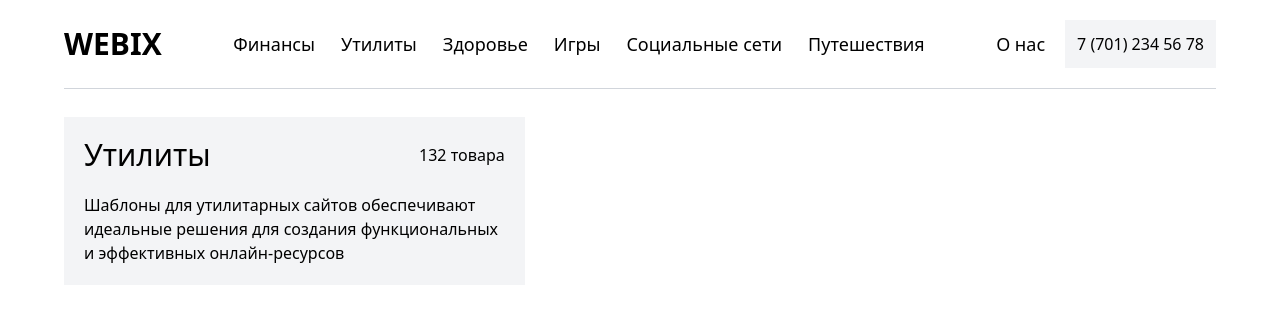
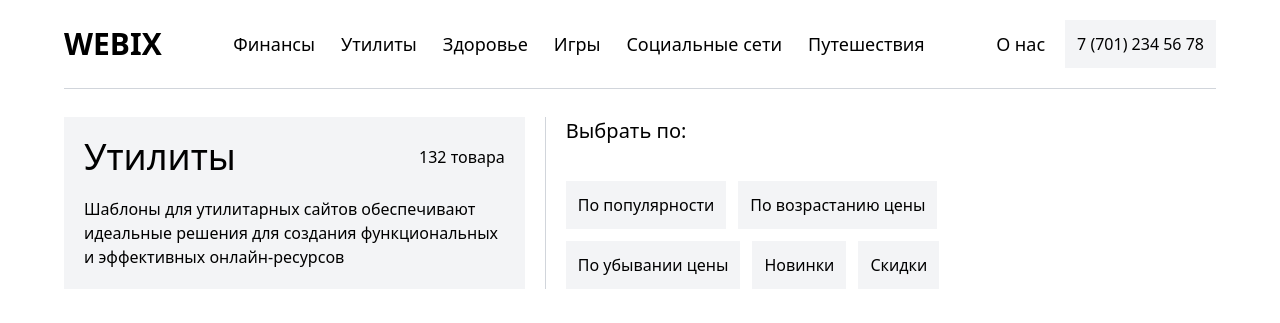
Before and after one commit to Elman2055/webix, a React (Vite) app: page /categories/1 in a window 1280 px wide. Shown: the top 323 px of the page. Built offline with nearby package versions, Linux system fonts and the light colour scheme; grey boxes are pictures that could not be loaded; the HTML template or start-up script is replaced by a standard one.

Commit message:
create: filter categories

```diff
--- a/src/components/categories/Categories.tsx
+++ b/src/components/categories/Categories.tsx
@@ -1,18 +1,25 @@
-import React from "react";
-
 const Categories = () => {
   return (
     <div className="w-[90%] mx-auto">
-      <div>
+      <div className="flex gap-5">
         <div className="w-[40%] bg-gray-100 p-5">
           <div className="flex items-center justify-between pb-5">
-            <p className="text-3xl font-medium">Утилиты</p>
-            <p>132 товара</p>
+            <p className="text-4xl desktop2:text-5xl font-medium">Утилиты</p>
+            <p className="desktop2:text-2xl">132 товара</p>
           </div>
-          <p>
+          <p className="desktop2:text-2xl">
             Шаблоны для утилитарных сайтов обеспечивают идеальные решения для
             создания функциональных и эффективных онлайн-ресурсов
           </p>
+        </div>
+        <div className="bg-gray-300 w-px"></div>
+        <div className="flex flex-col justify-between">
+          <p className="text-xl">Выбрать по:</p>
+          <div className="w-[500px] flex flex-wrap gap-3">
+            {["По популярности", "По возрастанию цены", 'По убывании цены', 'Новинки', 'Скидки'].map((el) => (
+              <button key={el} className="bg-gray-100 p-3 hover:bg-green-500 hover:text-white transition-colors duration-300">{el}</button>
+            ))}
+          </div>
         </div>
       </div>
     </div>
```
